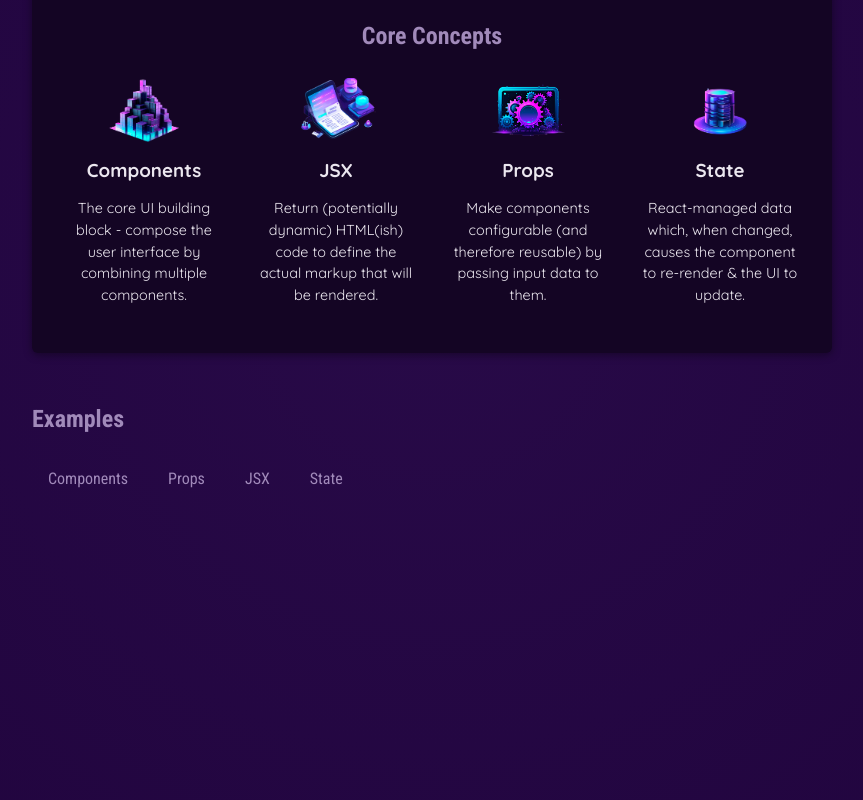
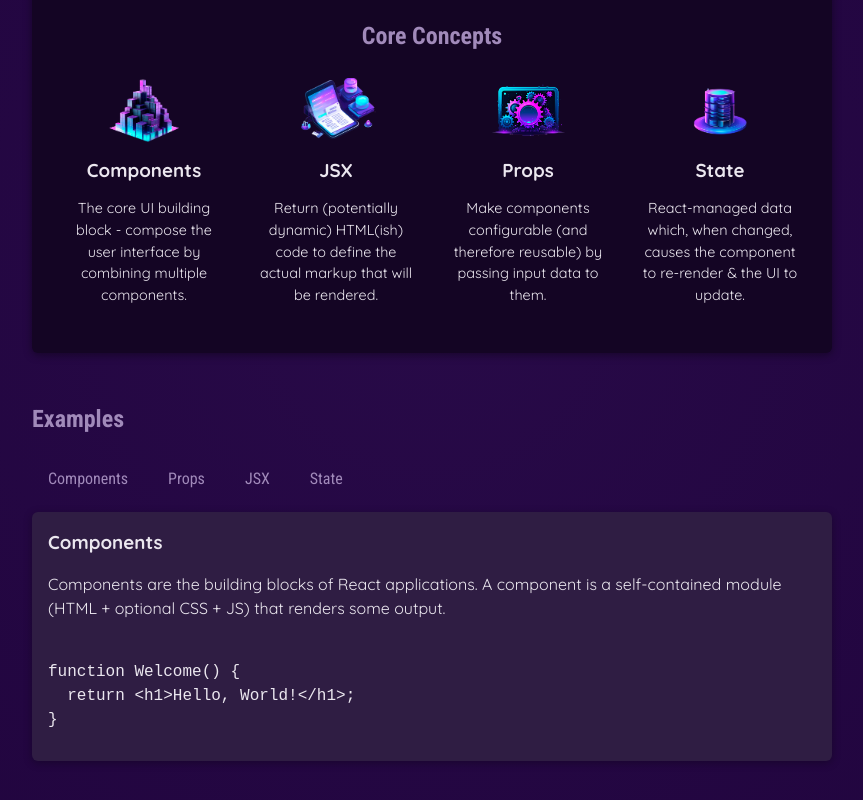
Before and after one commit to roy-herzlichkeit/_drills_on_js_, a React (Vite) app in the folder react-I/: page / in a window 1280 px wide. Shown: the part 346-1146 px from the top of the page, without its empty margins (208-1071 px from the left). Built offline with nearby package versions, Linux system fonts and the light colour scheme.

Commit message:
Commit-XXII

```diff
--- a/react-I/src/App.jsx
+++ b/react-I/src/App.jsx
@@ -1,11 +1,14 @@
-import { CORE_CONCEPTS } from "./data";
+import { CORE_CONCEPTS, EXAMPLES } from "./data";
 import Header from "./components/header";
 import Component from "./components/component";
 import TabButton from "./components/tabButton";
+import { useState } from "react";
 
 function App() {
+  const [topic, setTopic] = useState('components');
+
   const handleClick = (value) => {
-    alert(value);
+    setTopic(value);
   };
 
   return (
@@ -26,11 +29,20 @@
         <section id="examples">
           <h2>Examples</h2>
           <menu>
-            <TabButton onClick={() => handleClick("Component")}>Components</TabButton>
-            <TabButton onClick={() => handleClick("Props")}>Props</TabButton>
-            <TabButton onClick={() => handleClick("JSX")}>JSX</TabButton>
-            <TabButton onClick={() => handleClick("State")}>State</TabButton>
+            <TabButton onClick={() => handleClick("components")}>Components</TabButton>
+            <TabButton onClick={() => handleClick("props")}>Props</TabButton>
+            <TabButton onClick={() => handleClick("jsx")}>JSX</TabButton>
+            <TabButton onClick={() => handleClick("state")}>State</TabButton>
           </menu>
+          <div id="tab-content">
+            <h3>{EXAMPLES[topic].title}</h3>
+            <p>{EXAMPLES[topic].description}</p>
+            <pre>
+              <code>
+                {EXAMPLES[topic].code}
+              </code>
+            </pre>
+          </div>
         </section>
       </main>
     </div>
--- a/react-I/src/data.js
+++ b/react-I/src/data.js
@@ -29,3 +29,54 @@
       'React-managed data which, when changed, causes the component to re-render & the UI to update.',
   },
 ];
+
+export const EXAMPLES = {
+  components: {
+    title: 'Components',
+    description:
+      'Components are the building blocks of React applications. A component is a self-contained module (HTML + optional CSS + JS) that renders some output.',
+    code: `
+function Welcome() {
+  return <h1>Hello, World!</h1>;
+}`,
+  },
+  jsx: {
+    title: 'JSX',
+    description:
+      'JSX is a syntax extension to JavaScript. It is similar to a template language, but it has full power of JavaScript (e.g., it may output dynamic content).',
+    code: `
+<div>
+  <h1>Welcome {userName}</h1>
+  <p>Time to learn React!</p>
+</div>`,
+  },
+  props: {
+    title: 'Props',
+    description:
+      'Components accept arbitrary inputs called props. They are like function arguments.',
+    code: `
+function Welcome(props) {
+  return <h1>Hello, {props.name}</h1>;
+}`,
+  },
+  state: {
+    title: 'State',
+    description:
+      'State allows React components to change their output over time in response to user actions, network responses, and anything else.',
+    code: `
+function Counter() {
+  const [isVisible, setIsVisible] = useState(false);
+
+  function handleClick() {
+    setIsVisible(true);
+  }
+
+  return (
+    <div>
+      <button onClick={handleClick}>Show Details</button>
+      {isVisible && <p>Amazing details!</p>}
+    </div>
+  );
+}`,
+  },
+};
```
